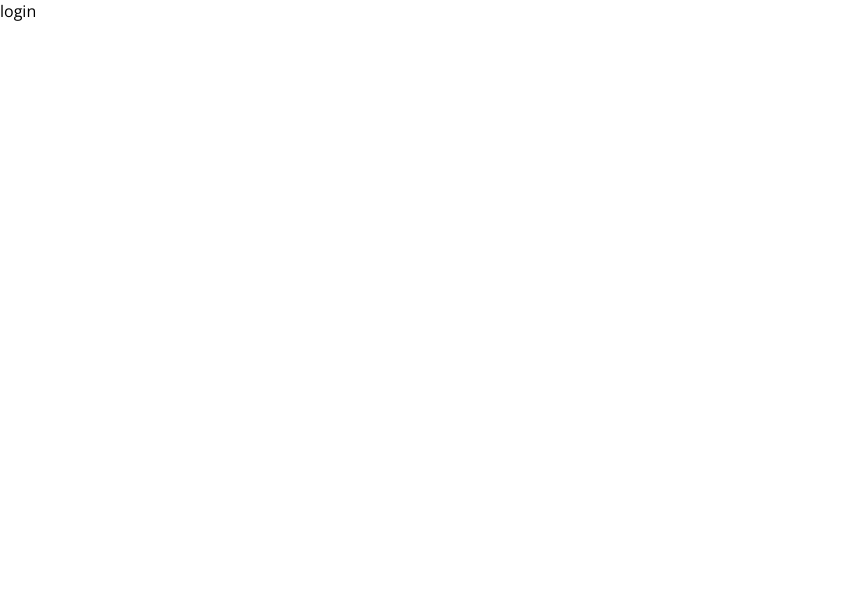
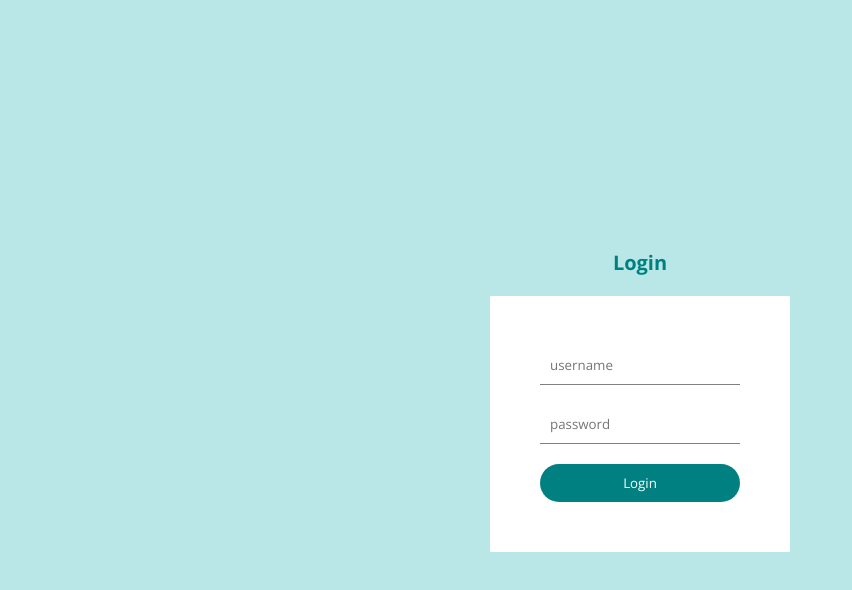
Before and after one commit to Opengundumstyle/BlogBox, a React (Create React App) app in the folder client/: page /login in a window 1280 px wide. Shown: the top 590 px of the page, without its empty margins (0-852 px from the left). Built offline with nearby package versions, Linux system fonts and the light colour scheme.

Commit message:
login page style

```diff
--- a/client/public/index.html
+++ b/client/public/index.html
@@ -17,7 +17,7 @@
         margin: 0;
       }
     </style>
-    <title>React App</title>
+    <title>BlogBox</title>
   </head>
   <body>
     <noscript>You need to enable JavaScript to run this app.</noscript>
--- a/client/src/App.js
+++ b/client/src/App.js
@@ -13,7 +13,7 @@
 import NavBar from "./components/NavBar";
 import Footer from "./components/Footer";
 import Home from './pages/Home'
-
+import './style.scss'
 
 const Layout = ()=>{
   return(
--- a/client/src/pages/Login.jsx
+++ b/client/src/pages/Login.jsx
@@ -2,8 +2,13 @@
 
 const login = () => {
   return (
-    <div>
-      login
+    <div className='auth'>
+      <h1>Login</h1>
+      <form>
+         <input type="text" placeholder='username'/>
+         <input type="password" placeholder='password'/>
+         <button>Login</button>
+      </form>
     </div>
   )
 }
--- /dev/null
+++ b/client/src/style.scss
@@ -0,0 +1,49 @@
+
+$lightGreen:#b9e7e7;
+
+.app{
+
+    .container{
+
+         //Login && register
+         .auth{
+            display:flex;
+            flex-direction: column;
+            align-items: center;
+            justify-content: center;
+            height:100vh;
+            background-color: $lightGreen;
+
+            h1{
+                 font-size:20px;
+                 color:teal;
+                 margin-bottom: 20px;
+            }
+            form{
+                 display:flex;
+                 flex-direction: column;
+                 padding:50px;
+                 background-color: white;
+                 width:200px;
+                 gap:20px;
+
+                 input{
+                     padding:10px;
+                     border:none;
+                     border-bottom:1px solid gray;
+                 }
+
+                 button{
+                     padding:10px;
+                     border:none;
+                     background-color: teal;
+                     color:white;
+                     border-radius: 30px;
+                     cursor:pointer;
+
+                 }
+
+            }
+         }
+    }
+}
```
